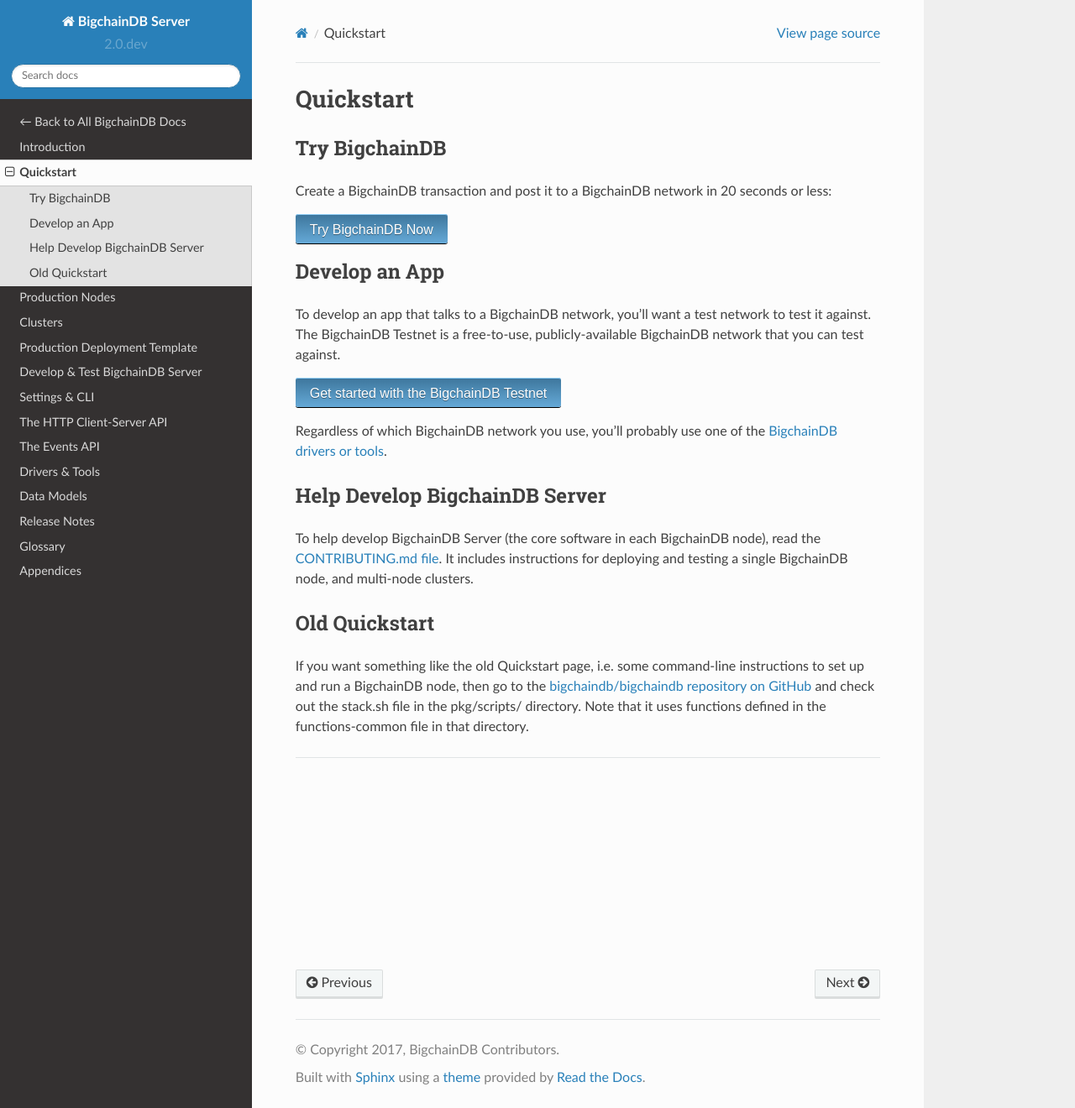
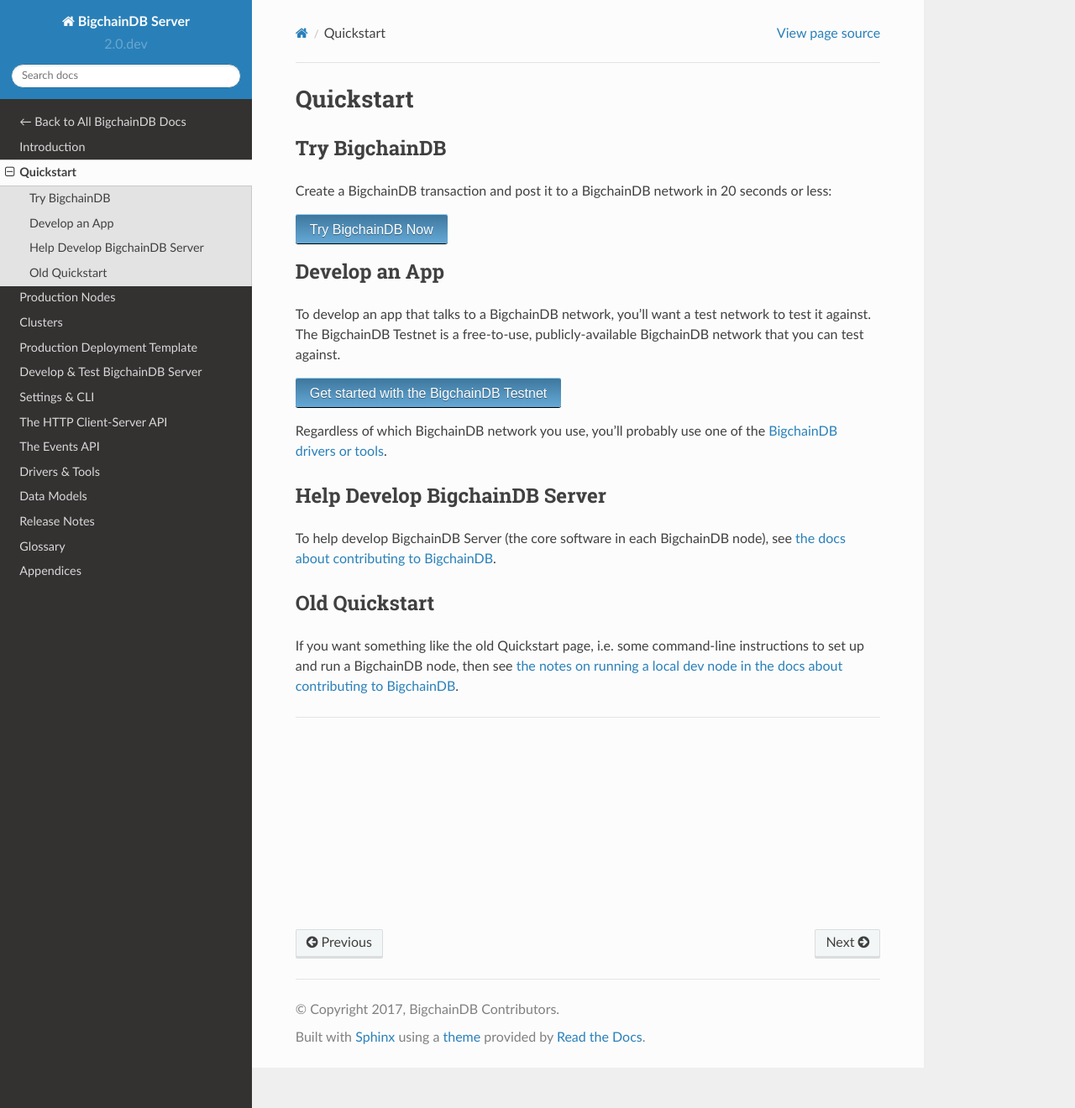
Before and after one commit to bigchaindb/bigchaindb, a Sphinx documentation site: the page built from docs/server/source/quickstart.md, in a window 1280 px wide and 1320 px high. Shown: the whole window at 84% size. Built offline with Sphinx 7.4.7 and the Read the Docs theme 2.0.0, drawn with Linux system fonts in a browser that asks for light colours.

Commit message:
Problem: Some links in Quickstart page are broken or wrong
Solution: Update the links in the Quickstart page of the BigchainDB Server docs

```diff
--- a/docs/server/source/quickstart.md
+++ b/docs/server/source/quickstart.md
@@ -60,11 +60,11 @@
 
 ## Help Develop BigchainDB Server
 
-To help develop BigchainDB Server (the core software in each BigchainDB node), read the [CONTRIBUTING.md file](https://github.com/bigchaindb/bigchaindb/blob/master/CONTRIBUTING.md). It includes instructions for deploying and testing a single BigchainDB node, and multi-node clusters.
+To help develop BigchainDB Server (the core software in each BigchainDB node), see [the docs about contributing to BigchainDB](https://docs.bigchaindb.com/projects/contributing/en/latest/index.html).
 
 ## Old Quickstart
 
-If you want something like the old Quickstart page, i.e. some command-line instructions to set up and run a BigchainDB node, then go to the [bigchaindb/bigchaindb repository on GitHub](https://github.com/bigchaindb/bigchaindb) and check out the stack.sh file in the pkg/scripts/ directory. Note that it uses functions defined in the functions-common file in that directory.
+If you want something like the old Quickstart page, i.e. some command-line instructions to set up and run a BigchainDB node, then see [the notes on running a local dev node in the docs about contributing to BigchainDB](https://docs.bigchaindb.com/projects/contributing/en/latest/dev-setup-coding-and-contribution-process/index.html).
 
 <hr>
 
```
